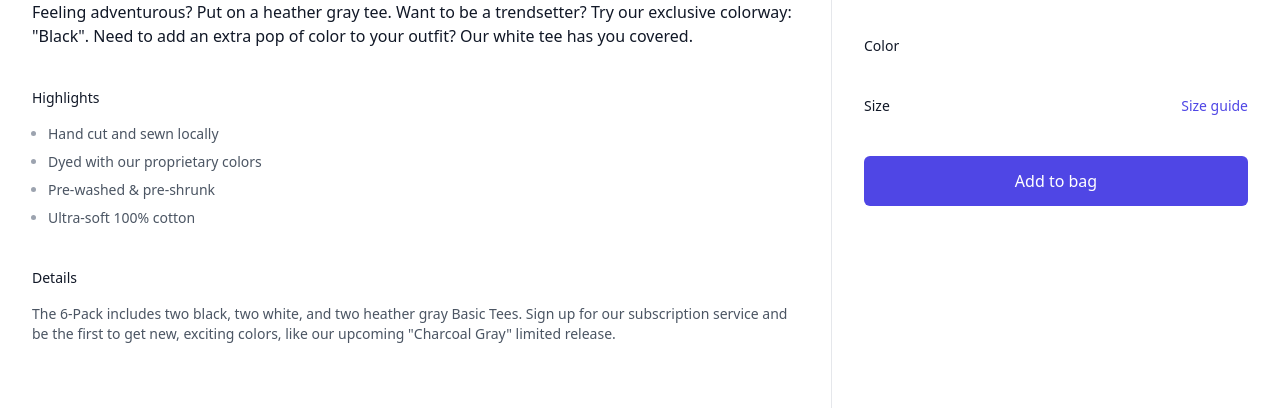
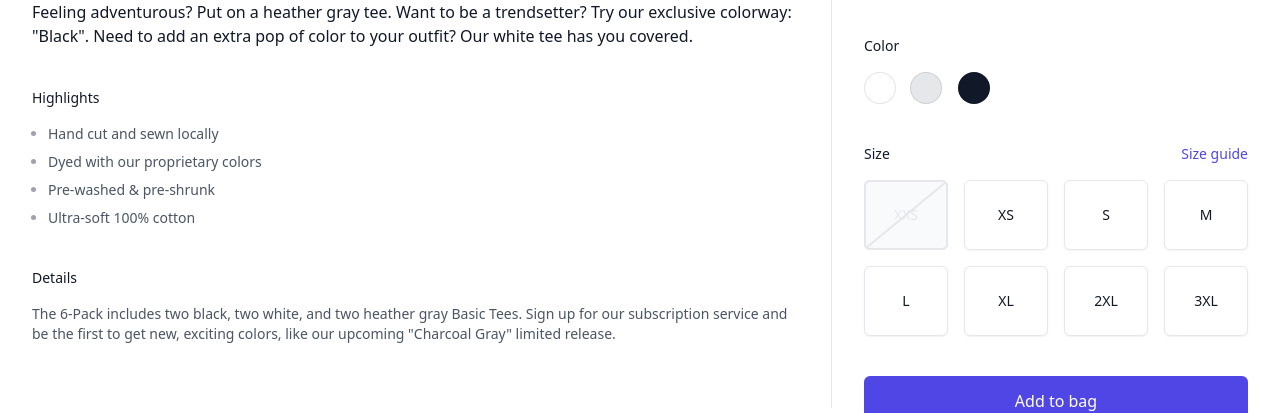
Before and after one commit to alex-code42/mytypescript_website, a Next.js app: page /shop/623 in a window 1280 px wide. Shown: the part 865-1278 px from the top of the page. Built offline with nearby package versions, Linux system fonts and the light colour scheme.

Commit message:
changeingsizepossibel

```diff
--- a/src/components/product_detail/index.tsx
+++ b/src/components/product_detail/index.tsx
@@ -28,6 +28,9 @@ const reviews = { href: '#', average: 4, totalCount: 117 }
     // console.log("function-inp_product-details",addItemToCart)
     // console.log("THis is the id -->>>",id);
 
+    const [selectedColor, setSelectedColor] = useState("")
+    const [selectedSize, setSelectedSize] = useState("")
+
 
   const router = useRouter();
   const { isReady, query } = router;
@@ -43,8 +46,7 @@ const reviews = { href: '#', average: 4, totalCount: 117 }
 
     const product = filteredProduct[0]
 
-    // const [selectedColor, setSelectedColor] = useState(product?.colors[0])
-    // const [selectedSize, setSelectedSize] = useState(product?.sizes[2])
+
 
     return (
       <div className="bg-white">
@@ -151,7 +153,7 @@ const reviews = { href: '#', average: 4, totalCount: 117 }
                 <div>
                   <h3 className="text-sm font-medium text-gray-900">Color</h3>
 
-                  {/* <RadioGroup value={selectedColor} onChange={setSelectedColor} className="mt-4">
+                  <RadioGroup value={selectedColor} onChange={setSelectedColor} className="mt-4">
                     <RadioGroup.Label className="sr-only">Choose a color</RadioGroup.Label>
                     <div className="flex items-center space-x-3">
                       {product?.colors.map((color) => (
@@ -180,7 +182,7 @@ const reviews = { href: '#', average: 4, totalCount: 117 }
                         </RadioGroup.Option>
                       ))}
                     </div>
-                  </RadioGroup> */}
+                  </RadioGroup>
                 </div>
 
                 {/* Sizes */}
@@ -192,7 +194,7 @@ const reviews = { href: '#', average: 4, totalCount: 117 }
                     </a>
                   </div>
 
-                  {/* <RadioGroup value={selectedSize} onChange={setSelectedSize} className="mt-4">
+                  <RadioGroup value={selectedSize} onChange={setSelectedSize} className="mt-4">
                     <RadioGroup.Label className="sr-only">Choose a size</RadioGroup.Label>
                     <div className="grid grid-cols-4 gap-4 sm:grid-cols-8 lg:grid-cols-4">
                       {product?.sizes.map((size) => (
@@ -242,7 +244,7 @@ const reviews = { href: '#', average: 4, totalCount: 117 }
                         </RadioGroup.Option>
                       ))}
                     </div>
-                  </RadioGroup> */}
+                  </RadioGroup>
                 </div>
 
                   <button
@@ -251,14 +253,12 @@ const reviews = { href: '#', average: 4, totalCount: 117 }
                         // Create a product object with selected color and size
                         const productToAdd = {
                           ...product,
-                          // size: selectedSize,
-                          // color: selectedColor,
+                          size: selectedSize,
+                          color: selectedColor,
                         };
-                        // Call the addItemToCart function to add the product to the cart
-                        // addItemToCart(productToAdd);
-                        addToCart(product)
-                        console.log("adding things")
-                        toggleState(); // Call the toggleState function
+
+                        addToCart(productToAdd)
+                        toggleState();
                       }}
                       className="mt-10 flex w-full items-center justify-center rounded-md border border-transparent bg-indigo-600 px-8 py-3 text-base font-medium text-white hover:bg-indigo-700 focus:outline-none focus:ring-2 focus:ring-indigo-500 focus:ring-offset-2"
                     >
--- a/src/components/zustand/cartStore.tsx
+++ b/src/components/zustand/cartStore.tsx
@@ -5,6 +5,8 @@ type Product = {
   id: string;
   name: string;
   price: number;
+  selectedColor: string;
+  selectedSize: string;
 };
 
 type CartStore = {
```
